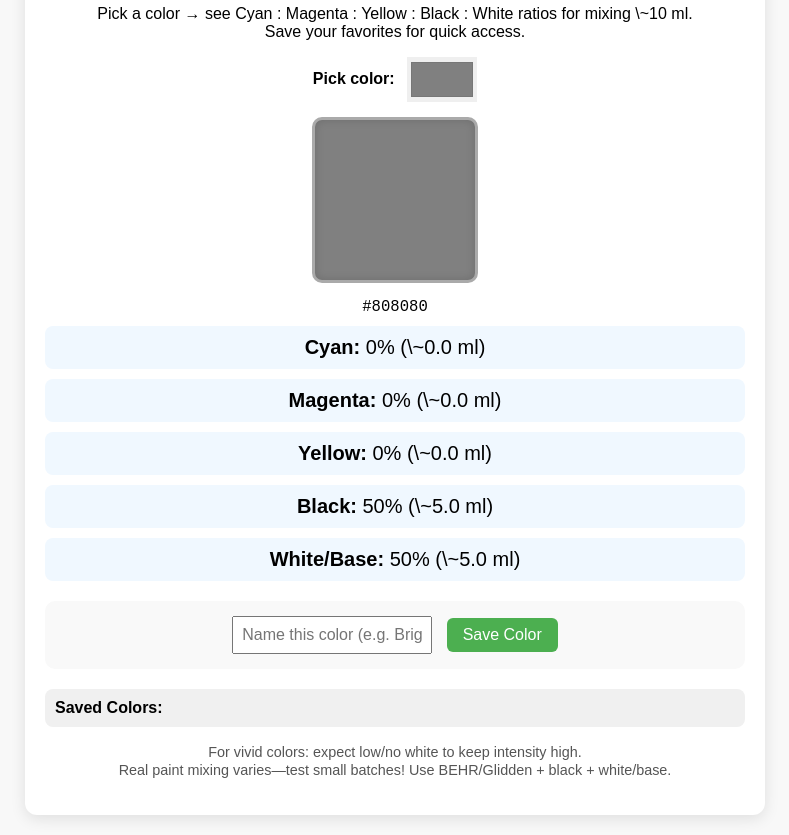
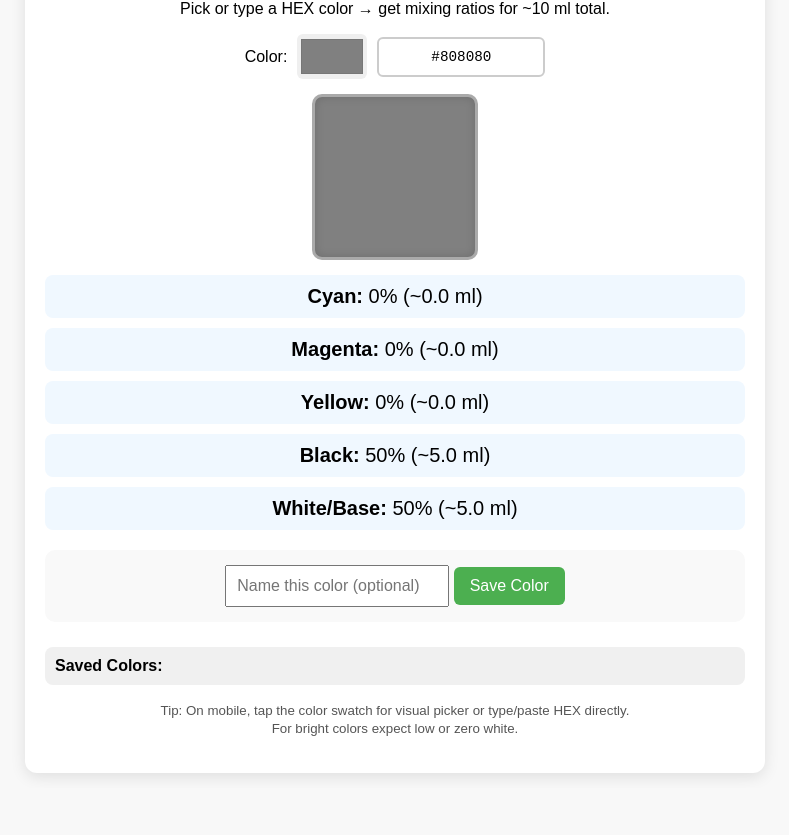
Before and after one commit to DaveTheElder/PaintPicker, a plain HTML site: page index.html in a window 1280 px wide. Shown: the part 109-944 px from the top of the page, without its empty margins (245-1034 px from the left). After the commit the page ends 897 px from the top, so only its background shows below. Drawn offline with Linux system fonts and the light colour scheme.

Commit message:
Update title and improve color input handling

```diff
--- a/index.html
+++ b/index.html
@@ -3,13 +3,13 @@
 <head>
   <meta charset="UTF-8" />
   <meta name="viewport" content="width=device-width, initial-scale=1.0"/>
-  <title>CMYK Paint Ratio Mixer (Saved Colors)</title>
+  <title>CMYK Paint Ratio Mixer with HEX Input</title>
   <style>
     body {
       font-family: Arial, sans-serif;
       background: #f8f8f8;
       text-align: center;
-      padding: 20px;
+      padding: 15px;
       margin: 0;
     }
     h1 { color: #333; margin-bottom: 10px; }
@@ -36,29 +36,32 @@
       background: #f0f8ff;
       border-radius: 8px;
     }
-    label { font-weight: bold; margin-right: 8px; }
+    .input-row {
+      margin: 15px 0;
+      display: flex;
+      justify-content: center;
+      align-items: center;
+      flex-wrap: wrap;
+      gap: 10px;
+    }
     input[type="color"] {
       width: 70px;
       height: 45px;
       border: none;
       cursor: pointer;
-      vertical-align: middle;
+      border-radius: 6px;
     }
-    #targetHex { font-family: monospace; font-size: 1.2em; margin: 8px 0; }
-    #saveSection {
-      margin: 20px 0;
-      padding: 15px;
-      background: #f9f9f9;
-      border-radius: 10px;
-    }
-    #colorName {
-      padding: 8px;
-      width: 180px;
-      margin-right: 10px;
-      font-size: 1em;
+    #hexInput {
+      padding: 10px 12px;
+      font-size: 1.1em;
+      font-family: monospace;
+      width: 140px;
+      text-align: center;
+      border: 2px solid #ccc;
+      border-radius: 6px;
     }
     button {
-      padding: 8px 16px;
+      padding: 10px 16px;
       font-size: 1em;
       cursor: pointer;
       border: none;
@@ -67,60 +70,55 @@
       color: white;
     }
     button:hover { background: #45a049; }
-    #savedColors {
-      margin-top: 20px;
-      max-height: 300px;
-      overflow-y: auto;
-      padding: 10px;
-      background: #f0f0f0;
-      border-radius: 8px;
-      text-align: left;
-    }
+    #saveSection { margin: 20px 0; padding: 15px; background: #f9f9f9; border-radius: 10px; }
+    #colorName { padding: 10px; width: 200px; font-size: 1em; }
+    #savedColors { margin-top: 25px; max-height: 320px; overflow-y: auto; padding: 10px; background: #f0f0f0; border-radius: 8px; text-align: left; }
     .saved-item {
       display: flex;
       align-items: center;
-      padding: 8px;
+      padding: 10px;
       margin: 6px 0;
       background: white;
       border-radius: 6px;
       cursor: pointer;
-      box-shadow: 0 1px 4px rgba(0,0,0,0.1);
     }
     .saved-item:hover { background: #e8f4ff; }
     .saved-swatch {
-      width: 36px;
-      height: 36px;
+      width: 40px;
+      height: 40px;
       border: 1px solid #ccc;
       border-radius: 4px;
       margin-right: 12px;
     }
-    small { color: #555; font-size: 0.9em; }
+    small { color: #555; }
     @media (max-width: 500px) {
       #colorPreview { width: 140px; height: 140px; }
-      .ratio { font-size: 1.1em; padding: 8px; }
+      .ratio { font-size: 1.1em; }
+      .input-row { flex-direction: column; }
     }
   </style>
 </head>
 <body>
   <div class="container">
     <h1>CMYK Paint Ratio Mixer</h1>
-    <p>Pick a color → see Cyan : Magenta : Yellow : Black : White ratios for mixing \~10 ml.<br>
-       Save your favorites for quick access.</p>
+    <p>Pick or type a HEX color → get mixing ratios for ~10 ml total.</p>
 
-    <label for="colorPicker">Pick color:</label>
-    <input type="color" id="colorPicker" value="#808080" />
+    <div class="input-row">
+      <label>Color:</label>
+      <input type="color" id="colorPicker" value="#808080" />
+      <input type="text" id="hexInput" value="#808080" maxlength="7" placeholder="#RRGGBB" />
+    </div>
 
     <div id="colorPreview"></div>
-    <div id="targetHex">#808080</div>
 
-    <div class="ratio"><strong>Cyan:</strong> <span id="cyanRatio">0%</span> (\~<span id="cyanMl">0.0</span> ml)</div>
-    <div class="ratio"><strong>Magenta:</strong> <span id="magentaRatio">0%</span> (\~<span id="magentaMl">0.0</span> ml)</div>
-    <div class="ratio"><strong>Yellow:</strong> <span id="yellowRatio">0%</span> (\~<span id="yellowMl">0.0</span> ml)</div>
-    <div class="ratio"><strong>Black:</strong> <span id="blackRatio">0%</span> (\~<span id="blackMl">0.0</span> ml)</div>
-    <div class="ratio"><strong>White/Base:</strong> <span id="whiteRatio">0%</span> (\~<span id="whiteMl">0.0</span> ml)</div>
+    <div class="ratio"><strong>Cyan:</strong> <span id="cyanRatio">0%</span> (~<span id="cyanMl">0.0</span> ml)</div>
+    <div class="ratio"><strong>Magenta:</strong> <span id="magentaRatio">0%</span> (~<span id="magentaMl">0.0</span> ml)</div>
+    <div class="ratio"><strong>Yellow:</strong> <span id="yellowRatio">0%</span> (~<span id="yellowMl">0.0</span> ml)</div>
+    <div class="ratio"><strong>Black:</strong> <span id="blackRatio">0%</span> (~<span id="blackMl">0.0</span> ml)</div>
+    <div class="ratio"><strong>White/Base:</strong> <span id="whiteRatio">0%</span> (~<span id="whiteMl">0.0</span> ml)</div>
 
     <div id="saveSection">
-      <input type="text" id="colorName" placeholder="Name this color (e.g. Bright Red)" />
+      <input type="text" id="colorName" placeholder="Name this color (optional)" />
       <button id="saveBtn">Save Color</button>
     </div>
 
@@ -129,43 +127,50 @@
       <div id="savedList"></div>
     </div>
 
-    <p><small>For vivid colors: expect low/no white to keep intensity high.<br>
-       Real paint mixing varies—test small batches! Use BEHR/Glidden + black + white/base.</small></p>
+    <p><small>Tip: On mobile, tap the color swatch for visual picker or type/paste HEX directly.<br>
+       For bright colors expect low or zero white.</small></p>
   </div>
 
   <script>
     const picker = document.getElementById('colorPicker');
+    const hexInput = document.getElementById('hexInput');
     const preview = document.getElementById('colorPreview');
-    const hexDisplay = document.getElementById('targetHex');
     const saveBtn = document.getElementById('saveBtn');
     const colorNameInput = document.getElementById('colorName');
     const savedList = document.getElementById('savedList');
 
-    const cyanEl    = document.getElementById('cyanRatio');
-    const magentaEl  = document.getElementById('magentaRatio');
-    const yellowEl   = document.getElementById('yellowRatio');
-    const blackEl    = document.getElementById('blackRatio');
-    const whiteEl    = document.getElementById('whiteRatio');
+    const cyanEl = document.getElementById('cyanRatio');
+    const magentaEl = document.getElementById('magentaRatio');
+    const yellowEl = document.getElementById('yellowRatio');
+    const blackEl = document.getElementById('blackRatio');
+    const whiteEl = document.getElementById('whiteRatio');
 
-    const cyanMlEl   = document.getElementById('cyanMl');
+    const cyanMlEl = document.getElementById('cyanMl');
     const magentaMlEl = document.getElementById('magentaMl');
-    const yellowMlEl  = document.getElementById('yellowMl');
-    const blackMlEl   = document.getElementById('blackMl');
-    const whiteMlEl   = document.getElementById('whiteMl');
+    const yellowMlEl = document.getElementById('yellowMl');
+    const blackMlEl = document.getElementById('blackMl');
+    const whiteMlEl = document.getElementById('whiteMl');
 
-    // Load saved colors from localStorage
     let savedColors = JSON.parse(localStorage.getItem('savedPaintColors')) || [];
+
+    function isValidHex(hex) {
+      return /^#?[0-9A-Fa-f]{6}$/.test(hex);
+    }
+
+    function normalizeHex(hex) {
+      if (!hex.startsWith('#')) hex = '#' + hex;
+      return hex.toUpperCase();
+    }
 
     function rgbToCmyk(r, g, b) {
       let rn = r / 255, gn = g / 255, bn = b / 255;
       let c = 1 - rn, m = 1 - gn, y = 1 - bn;
       let k = Math.min(c, m, y, 1);
-
       if (k >= 1) return { c: 0, m: 0, y: 0, k: 100, w: 0 };
 
-      c = (c - k) / (1 - k) || 0;
-      m = (m - k) / (1 - k) || 0;
-      y = (y - k) / (1 - k) || 0;
+      c = Math.max(0, (c - k) / (1 - k) || 0);
+      m = Math.max(0, (m - k) / (1 - k) || 0);
+      y = Math.max(0, (y - k) / (1 - k) || 0);
 
       let cPct = Math.round(c * 100);
       let mPct = Math.round(m * 100);
@@ -185,63 +190,70 @@
       }
 
       wPct = Math.max(0, wPct);
-      let finalSum = cPct + mPct + yPct + kPct + wPct;
-      if (finalSum !== 100) wPct += 100 - finalSum;
+      let sum = cPct + mPct + yPct + kPct + wPct;
+      if (sum !== 100) wPct += 100 - sum;
 
       return { c: cPct, m: mPct, y: yPct, k: kPct, w: wPct };
     }
 
-    function updateFromColor(hex) {
-      let r = parseInt(hex.slice(1,3), 16);
-      let g = parseInt(hex.slice(3,5), 16);
-      let b = parseInt(hex.slice(5,7), 16);
+    function updateFromHex(hex) {
+      if (!isValidHex(hex)) return;
+      hex = normalizeHex(hex);
 
+      picker.value = hex;
+      hexInput.value = hex;
       preview.style.backgroundColor = hex;
-      hexDisplay.textContent = hex.toUpperCase();
+
+      const r = parseInt(hex.slice(1,3), 16);
+      const g = parseInt(hex.slice(3,5), 16);
+      const b = parseInt(hex.slice(5,7), 16);
 
       const { c, m, y, k, w } = rgbToCmyk(r, g, b);
 
-      cyanEl.textContent    = c + '%';    cyanMlEl.textContent    = (c / 10).toFixed(1);
-      magentaEl.textContent  = m + '%';   magentaMlEl.textContent  = (m / 10).toFixed(1);
-      yellowEl.textContent   = y + '%';   yellowMlEl.textContent   = (y / 10).toFixed(1);
-      blackEl.textContent    = k + '%';   blackMlEl.textContent    = (k / 10).toFixed(1);
-      whiteEl.textContent    = w + '%';   whiteMlEl.textContent    = (w / 10).toFixed(1);
+      cyanEl.textContent = c + '%';    cyanMlEl.textContent = (c / 10).toFixed(1);
+      magentaEl.textContent = m + '%'; magentaMlEl.textContent = (m / 10).toFixed(1);
+      yellowEl.textContent = y + '%';  yellowMlEl.textContent = (y / 10).toFixed(1);
+      blackEl.textContent = k + '%';   blackMlEl.textContent = (k / 10).toFixed(1);
+      whiteEl.textContent = w + '%';   whiteMlEl.textContent = (w / 10).toFixed(1);
     }
 
     function renderSavedColors() {
       savedList.innerHTML = '';
-      savedColors.forEach((item, index) => {
+      savedColors.forEach(item => {
         const div = document.createElement('div');
         div.className = 'saved-item';
         div.innerHTML = `
           <div class="saved-swatch" style="background:${item.hex}"></div>
-          <span>\( {item.name} ( \){item.hex})</span>
+          <span>${item.name} — ${item.hex}</span>
         `;
-        div.onclick = () => {
-          picker.value = item.hex;
-          updateFromColor(item.hex);
-        };
+        div.onclick = () => updateFromHex(item.hex);
         savedList.appendChild(div);
       });
     }
 
-    // Save current color
+    // Event listeners
+    picker.addEventListener('input', () => updateFromHex(picker.value));
+    hexInput.addEventListener('input', () => {
+      let val = hexInput.value.trim();
+      if (isValidHex(val)) updateFromHex(val);
+    });
+    hexInput.addEventListener('blur', () => {
+      let val = hexInput.value.trim();
+      if (isValidHex(val)) updateFromHex(val);
+    });
+
     saveBtn.onclick = () => {
       const hex = picker.value;
-      let name = colorNameInput.value.trim();
-      if (!name) name = `Color ${savedColors.length + 1}`;
-
+      let name = colorNameInput.value.trim() || `Color ${savedColors.length + 1}`;
       savedColors.push({ name, hex });
       localStorage.setItem('savedPaintColors', JSON.stringify(savedColors));
       renderSavedColors();
-      colorNameInput.value = ''; // clear input
+      colorNameInput.value = '';
     };
 
-    // Initial setup
-    updateFromColor(picker.value);
+    // Initial load
+    updateFromHex('#808080');
     renderSavedColors();
-
-    picker.addEventListener('input', (e) => updateFromColor(e.target.value));
   </script>
 </body>
 </html>
```
